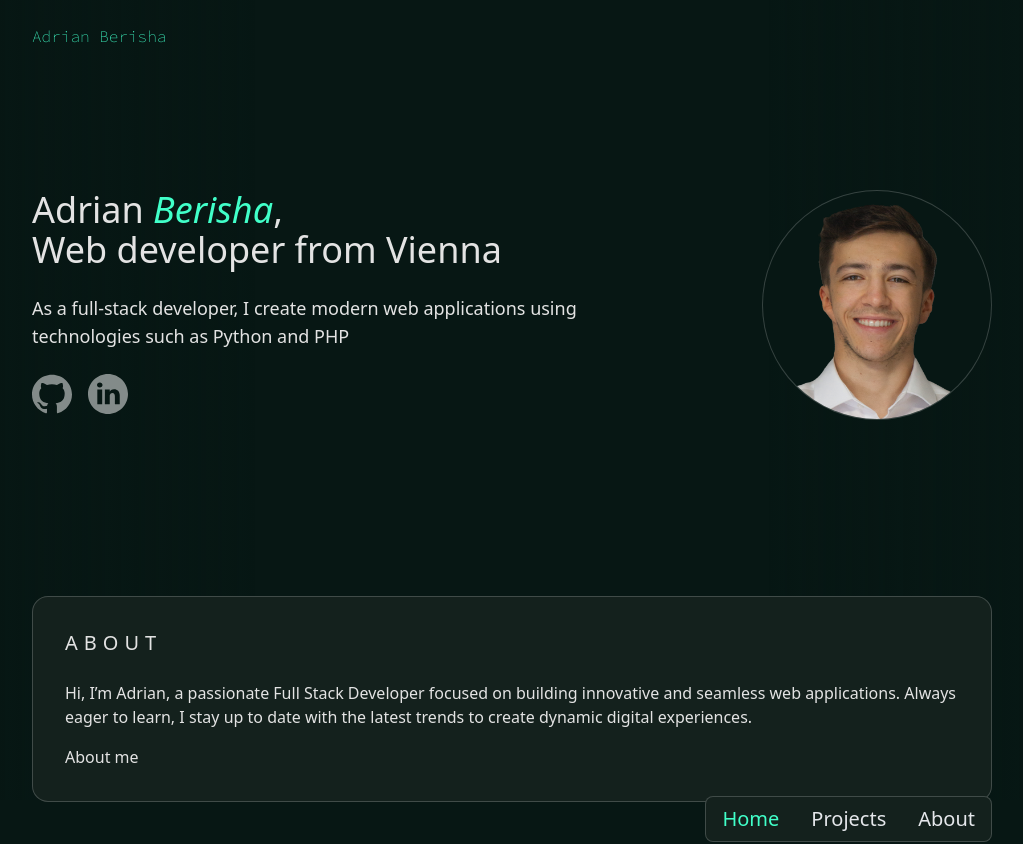
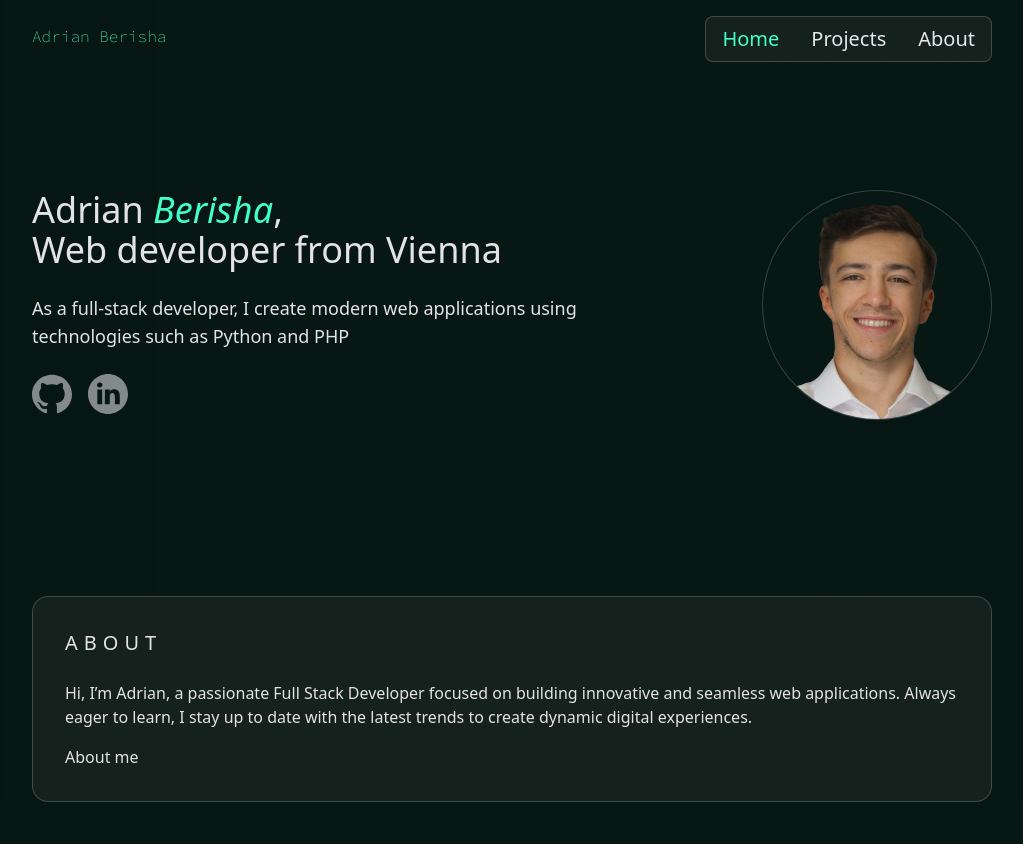
Before and after one commit to berisha-ad/portfolioReact, a React (Vite) app: page / in a window 1280 px wide. Shown: the top 844 px of the page, without its empty margins (128-1151 px from the left). Built offline with nearby package versions, Linux system fonts and the light colour scheme.

Commit message:
changed a style

```diff
--- a/src/components/shared/Navbar.jsx
+++ b/src/components/shared/Navbar.jsx
@@ -19,7 +19,7 @@ const Navbar = () => {
         <Link className="logo py-2" to="/">
           Adrian Berisha
         </Link>
-        <div className="lg:relative lg:bottom-auto fixed w-full left-0 lg:block lg:w-max flex justify-center top-195">
+        <div className="lg:relative lg:bottom-auto fixed w-full left-0 lg:block lg:w-max flex justify-center lg:top-auto top-195">
           <nav className="flex flex-row rounded-lg border bg-secondary">
             <NavItem to="/">Home</NavItem>
             <NavItem to="/projects">Projects</NavItem>
```
